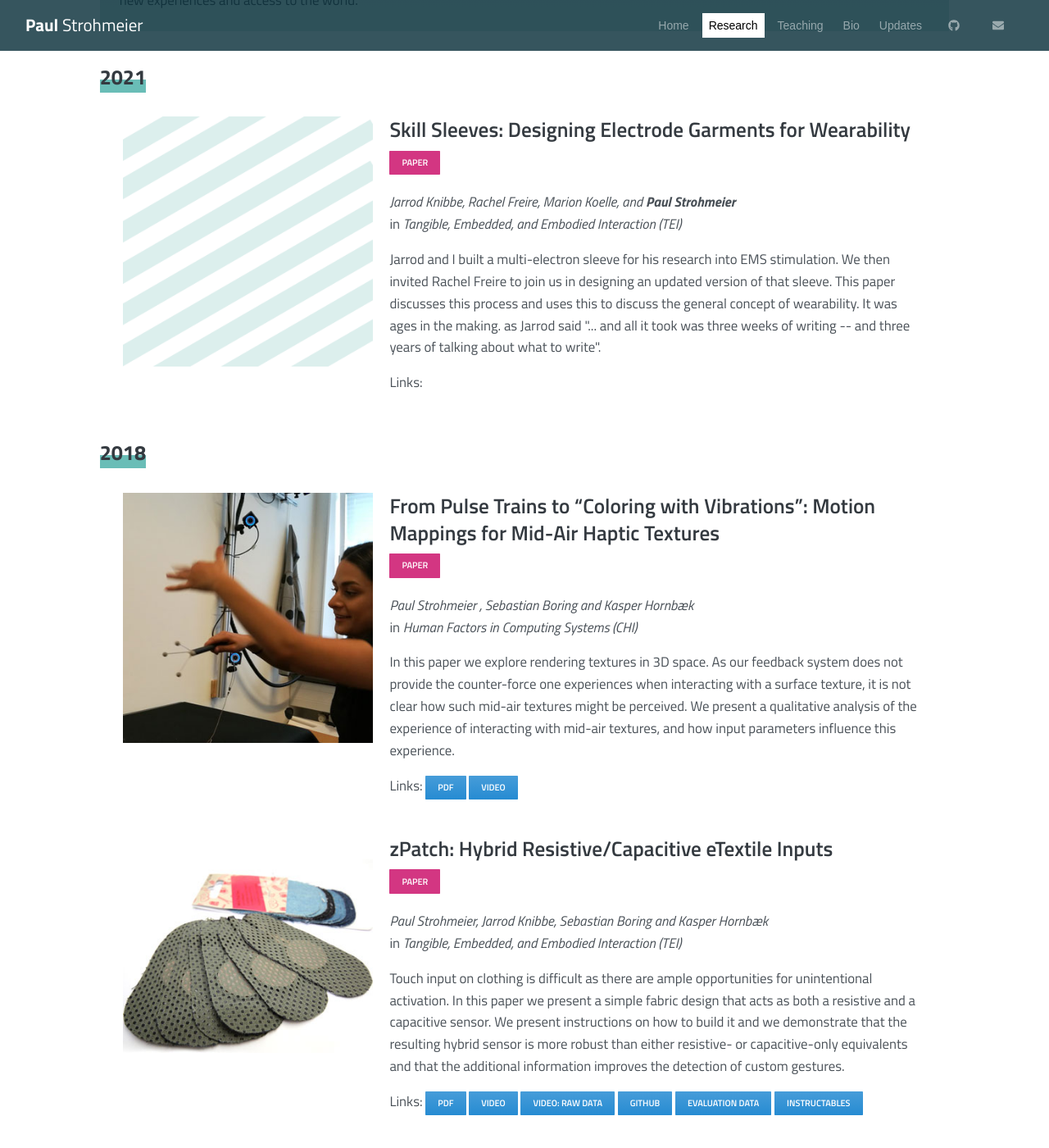
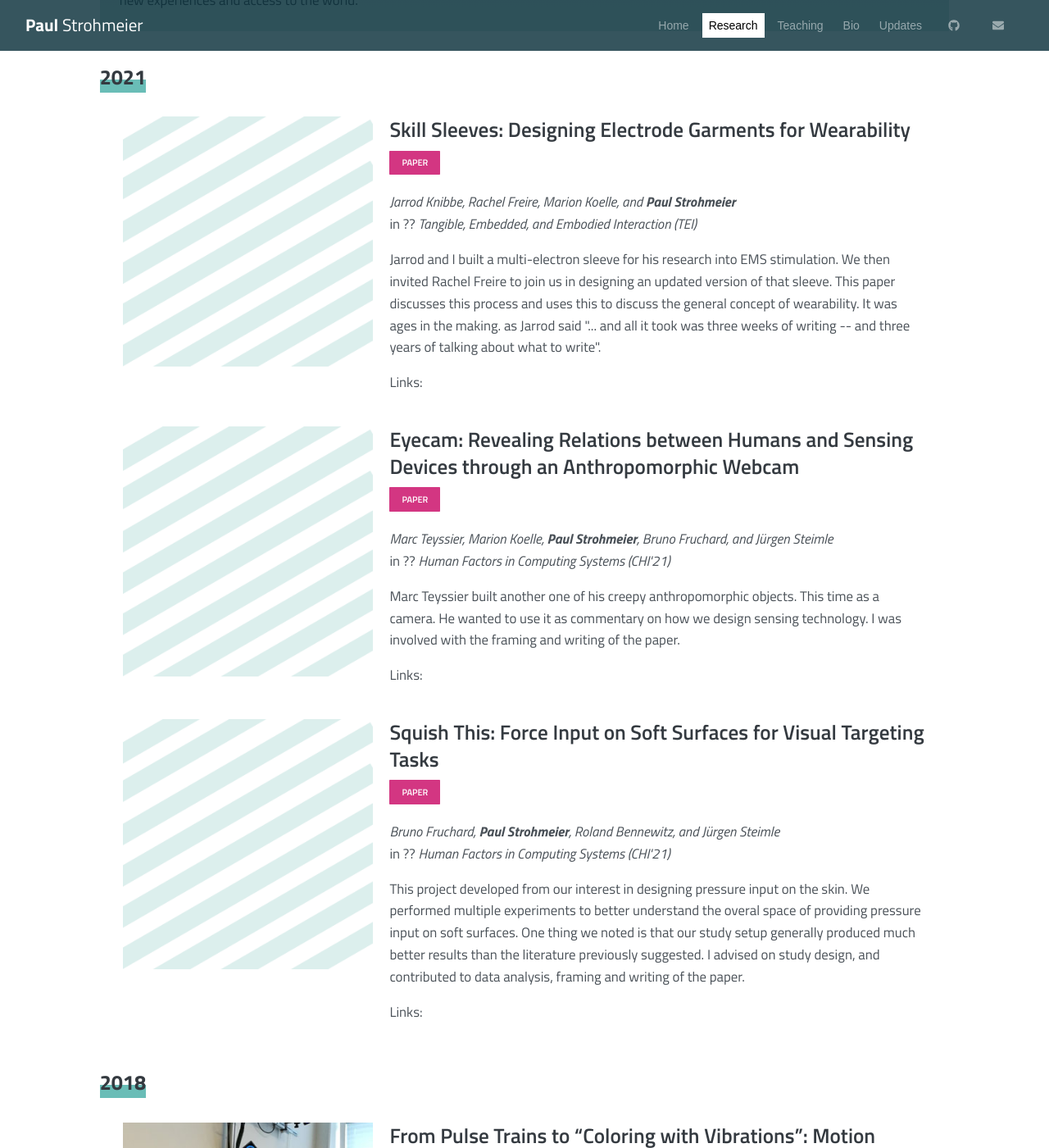
Before and after one commit to fkeel/fkeel.gitub.io, a Jekyll site: the page built from research.html, in a window 1280 px wide and 1400 px high, scrolled down 207 px. Shown: the whole window at 82% size. Built offline with Jekyll 4.4.1, drawn with Linux system fonts in a browser that asks for light colours; some of the changed text lies outside the part shown.

Commit message:
pubs added

```diff
--- a/_data/research.yaml
+++ b/_data/research.yaml
@@ -10,11 +10,29 @@
       - text: paper
         style: magenta
 
+  - title: "Eyecam: Revealing Relations between Humans and Sensing Devices through an Anthropomorphic Webcam"
+    year: 2021
+    authors: Marc Teyssier, Marion Koelle,  <b>Paul Strohmeier</b>, Bruno Fruchard, and Jürgen Steimle
+    venue: Human Factors in Computing Systems (CHI'21)
+    description: Marc Teyssier built another one of his creepy anthropomorphic objects. This time as a camera. He wanted to use it as commentary on how we design sensing technology. I was involved with the framing and writing of the paper.
+    tags:
+      - text: paper
+        style: magenta
+
+  - title: "Squish This: Force Input on Soft Surfaces for Visual Targeting Tasks"
+    year: 2021
+    authors: Bruno Fruchard, <b>Paul Strohmeier</b>, Roland Bennewitz, and Jürgen Steimle
+    venue: Human Factors in Computing Systems (CHI'21)
+    description: This project developed from our interest in designing pressure input on the skin. We performed multiple experiments to better understand the overal space of providing pressure input on soft surfaces. One thing we noted is that our study setup generally produced much better results than the literature previously suggested. I advised on study design, and contributed to data analysis, framing and writing of the paper.
+    tags:
+      - text: paper
+        style: magenta
+
 
   - title: "From Pulse Trains to “Coloring with Vibrations”: Motion Mappings for Mid-Air Haptic Textures"
     year: 2018
     authors: Paul Strohmeier , Sebastian Boring and Kasper Hornbæk
-    venue: Human Factors in Computing Systems (CHI)
+    venue: Human Factors in Computing Systems (CHI'18)
     description: In this paper we explore rendering textures in 3D space. As our feedback system does not provide the counter-force one experiences when interacting with a surface texture, it is not clear how such mid-air textures might be perceived. We present a qualitative analysis of the experience of interacting with mid-air textures, and how input parameters influence this experience.
     image: /uploads/image/2018_MotionMapping.jpg
     tags:
--- a/research.html
+++ b/research.html
@@ -70,7 +70,7 @@
                 {% assign tag_style = site.data.website.tag_styles | where: "name",style | limit:1 %}
                 <span class="badge badge-lg badge-pill {{ tag_style[0].css }} text-uppercase mb-1" style="{% if tag.style %}{{ tag.style }}{% endif %}">{{tag.text}}</span>
               {% endfor %}
-                 <p class="mt-3"><i>{{research_entry.authors}}</i> <br> in  <i>{{research_entry.venue}}</i></p>
+                 <p class="mt-3"><i>{{research_entry.authors}}</i> <br> in ??  <i>{{research_entry.venue}}</i></p>
               <p class="mt-3">{{research_entry.description}}</p>
               Links:
               {% for link in research_entry.links %}
```
